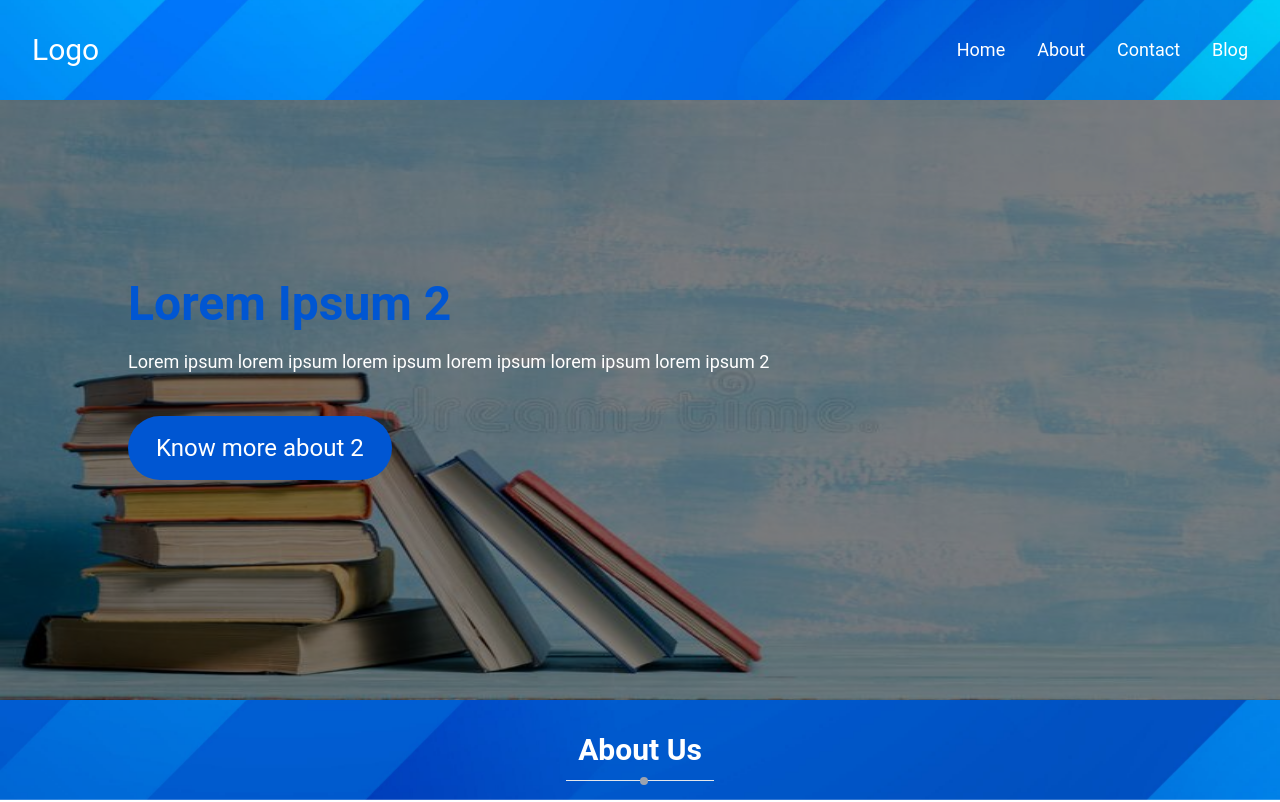
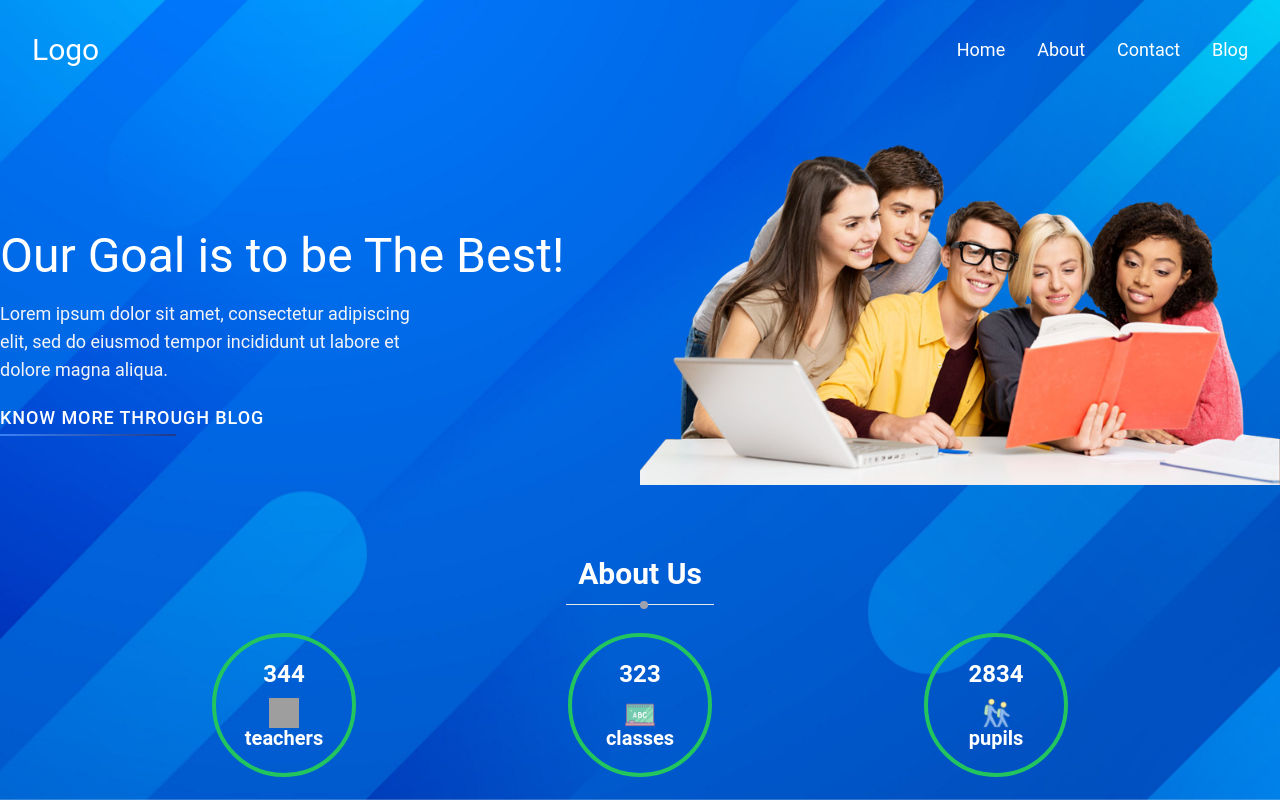
Before and after one commit to us-asad/School-project, a Next.js app: page / in a window 1280 px wide. Shown: the top 802 px of the page. Built offline with nearby package versions, Linux system fonts and the light colour scheme; grey boxes are pictures that could not be loaded.

Commit message:
Carousel changed to HomeMain section

```diff
--- a/components/Carousel.jsx
+++ /dev/null
@@ -1,33 +0,0 @@
-import data from "data";
-import Carousel from "react-multi-carousel";
-import CarouselCard from "./CarouselCard.jsx";
-
-const responsive = {
-  superLargeDesktop: {
-    breakpoint: { max: 4000, min: 0 },
-    items: 1,
-  }
-};
-
-export default function CarouselSection() {
-	const { homeCarouselImages } = data;
-
-	const arrowIcon = isRightArrow => (<span className={`absolute group-hover:opacity-100 opacity-0 transition duration-200 flex items-center px-5 cursor-pointer h-full text-white z-20 text-4xl ${isRightArrow ? "right-0" : "left-0"}`}>{isRightArrow ? "❯" : "❮"}</span>);
-
-	return (
-		<div className="h-[250px] sm:h-[360px] md:h-[440px] lg:h-[550px] xl:h-[600px] relative group">
-			<Carousel
-				autoPlay
-				infinite
-				autoPlaySpeed={5000}
-				customRightArrow={arrowIcon(true)}
-				customLeftArrow={arrowIcon(false)}
-				responsive={responsive}
-			>
-				{homeCarouselImages.map((imageData,index) => (
-					<CarouselCard key={index} {...imageData} />
-				))}
-			</Carousel>
-		</div>
-	);
-}
--- a/components/CarouselCard.jsx
+++ /dev/null
@@ -1,23 +0,0 @@
-import Image from "next/image";
-import Link from "next/link";
-
-export default function CarouselCard({ image, alt, title, description, link }) {
-	return (
-		<div className="h-[250px] sm:h-[360px] md:h-[440px] lg:h-[540px] xl:h-[600px]">
-			<div className="absolute top-0 left-0 w-full h-full bg-black opacity-50 z-10"></div>
-			<Image
-				src={image.url}
-				alt={image.alt}
-				layout="fill"
-				quality={100}
-			/>
-			<div className="absolute top-[15%] sm:top-[30%] md:left-32 md:right-32 w-full md:px-0 px-16 md:w-auto flex flex-col md:items-start items-center z-20 text-white">
-				<h2 className="text-customBlue mb-5 text-2xl md:text-5xl font-semibold">{title}</h2>
-				<p className="text-sm md:text-lg text-center md:text-left">{description}</p>
-				<Link href={link.url}>
-					<a className="text-sm md:text-2xl px-5 py-3 md:px-7 md:py-4 bg-customBlue text-white mt-5 md:mt-10 rounded-full">{link.name}</a>
-				</Link>
-			</div>
-		</div>
-	);
-}
--- /dev/null
+++ b/components/HomeMain.jsx
@@ -0,0 +1,28 @@
+import data from "data";
+import Image from "next/image";
+import Link from "next/link";
+
+export default function HomeMain() {
+	const { title, subtitle, link, image } = data.home;
+
+	return (
+		<div className="container overflow-hidden justify-between mt-10 mx-auto h-auto flex flex-col lg:flex-row md:h-[610px] lg:h-96">
+			<div className="w-full lg:w-1/2 h-auto md:h-48 mb-7 md:mb-0 lg:h-full flex flex-col items-center justify-between lg:items-start lg:justify-center space-y-3 md:space-y-0 lg:space-y-5">
+				<h2 className="lg:text-left text-3xl text-center sm:text-5xl">{title}</h2>
+				<p className="lg:w-2/3 text-center lg:text-left text-gray-100 text-sm sm:text-lg">{subtitle}</p>
+				<Link href={link.url}>
+					<a className="text-lg inline-block font-medium tracking-wider uppercase hover:text-blue-200 transition duration-900 relative before:absolute before:left-0 before:-bottom-1 before:w-44 before:h-0.5 before:bg-gradient-to-r before:from-blue-500 before:to-blue-900">{link.name}</a>
+				</Link>
+			</div>
+			<div className="w-full lg:w-1/2 h-auto md:h-96 mlgd:h-full">
+				<Image
+					src={image.url}
+					alt={image.alt}
+					width={650}
+					height={350}
+					layout="responsive"
+				/>
+			</div>
+		</div>
+	);
+}
--- a/components/RecentPostCard.jsx
+++ b/components/RecentPostCard.jsx
@@ -1,4 +1,4 @@
-import moment from "moment"
+import moment from "moment";
 import Image from "next/image";
 import Link from "next/link";
 
@@ -20,7 +20,7 @@ export default function RecentPostCard(props) {
       </div>
       <div className="flex flex-col justify-between pt-8 px-7 pb-9 h-[300px]">
         <div>
-					<div className="flex text-gray-400 text-[14px] font-thin">
+          <div className="flex text-gray-600 text-[14px] font-thin">
             <Image
               src={calendarImage.url}
               alt={calendarImage.alt}
@@ -30,7 +30,7 @@ export default function RecentPostCard(props) {
             <span className="ml-2">{moment(date).format("DD MMM, YYYY")}</span>
           </div>
           <h4 className="mt-5 mb-3.5 text-xl font-bold custonLineClamp1">{title}asda dad ssa asdad asdasd</h4>
-					<p className="text-base text-gray-500 font-thin custonLineClamp4">{description}</p>
+          <p className="text-base text-gray-700 font-thin custonLineClamp4">{description}</p>
         </div>
         <Link href={link.url}>
           <a className="text-[13px] inline-block font-medium tracking-wider uppercase hover:text-pink-500 transition duration-900 relative before:absolute before:left-0 before:-bottom-1 before:w-11 before:h-0.5 before:bg-gradient-to-r before:from-blue-700 before:to-pink-600">{link.name}</a>
--- a/components/index.js
+++ b/components/index.js
@@ -1,5 +1,5 @@
 export { default as Header } from "./Header.jsx";
-export { default as Carousel } from "./Carousel.jsx";
+export { default as HomeMain } from "./HomeMain.jsx";
 export { default as About } from "./About.jsx";
 export { default as AboutStatusCard } from "./AboutStatusCard.jsx";
 export { default as AboutContent } from "./AboutContent.jsx";
--- a/data.js
+++ b/data.js
@@ -27,44 +27,18 @@ const data = {
       alt: "change language"
     },
   },
-	homeCarouselImages: [
-		{
+  home: {
+    title: "Our Goal is to be The Best!",
+    subtitle: "Lorem ipsum dolor sit amet, consectetur adipiscing elit, sed do eiusmod tempor incididunt ut labore et dolore magna aliqua.",
+    link: {
+      url: "/blog",
+      name: "Know more through Blog"
+    },
     image: {
-				url: "/carousel/1.jpg",
-				alt: "image 1"
-			},
-			title: "Lorem Ipsum 1",
-			description: "Lorem ipsum lorem ipsum lorem ipsum lorem ipsum lorem ipsum lorem ipsum 1",
-			link: {
-				name: "Know more about 1",
-				url: "/post/know-more-about-1"
+      url: "/homeMain.png",
+      alt: "home img"
     }
   },
-		{
-			image: {
-				url: "/carousel/2.jpg",
-				alt: "image 2"
-			},
-			title: "Lorem Ipsum 2",
-			description: "Lorem ipsum lorem ipsum lorem ipsum lorem ipsum lorem ipsum lorem ipsum 2",
-			link: {
-				name: "Know more about 2",
-				url: "/post/know-more-about-2"
-			}
-		},
-		{
-			image: {
-				url: "/carousel/3.jpg",
-				alt: "image 3"
-			},
-			title: "Lorem Ipsum 3",
-			description: "Lorem ipsum lorem ipsum lorem ipsum lorem ipsum lorem ipsum lorem ipsum 3",
-			link: {
-				name: "Know more about 3",
-				url: "/post/know-more-about-3"
-			}
-		},
-	],
   about: {
     statusTitle: "Our Status",
     sectionTitle: "About Us",
--- a/next.config.js
+++ b/next.config.js
@@ -1,6 +1,5 @@
 const nextConfig = {
-  reactStrictMode: true,
-  deviceSizes: [360, 420, 640, 750, 828, 1080, 1200, 1920, 2048, 3840]
+  reactStrictMode: true
 }
 
 module.exports = nextConfig
--- a/pages/index.js
+++ b/pages/index.js
@@ -1,10 +1,10 @@
-import { Header, Carousel, About, Footer, RecentPosts } from "components";
+import { Header, HomeMain, About, Footer, RecentPosts } from "components";
 
 export default function Home() {
   return (
     <>
       <Header />
-      <Carousel />
+      <HomeMain />
       <About />
       <RecentPosts />
       <Footer />
```
Also changed, not shown: public/homeMain.png (added). Lines whose indentation alone changed are shown as unchanged.
